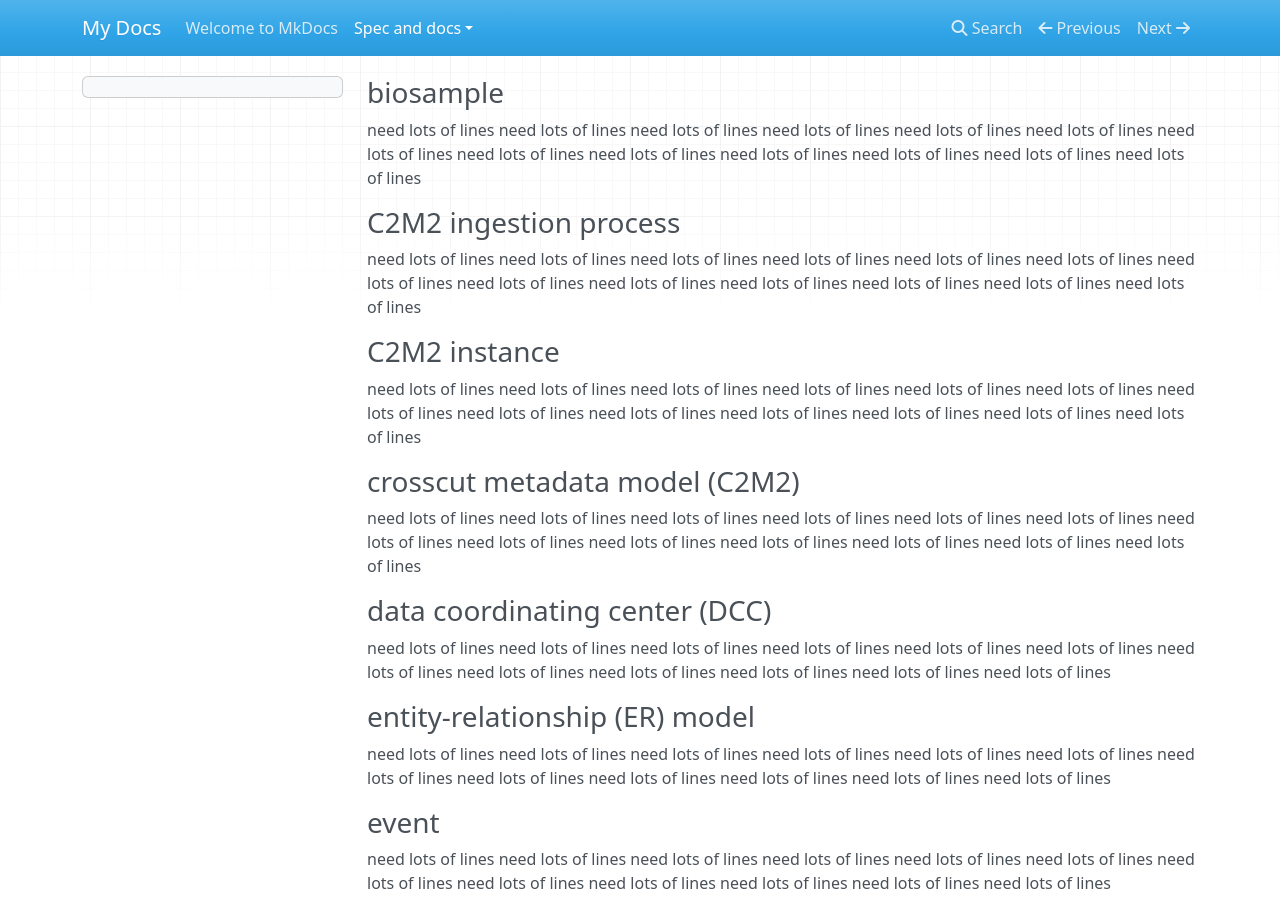
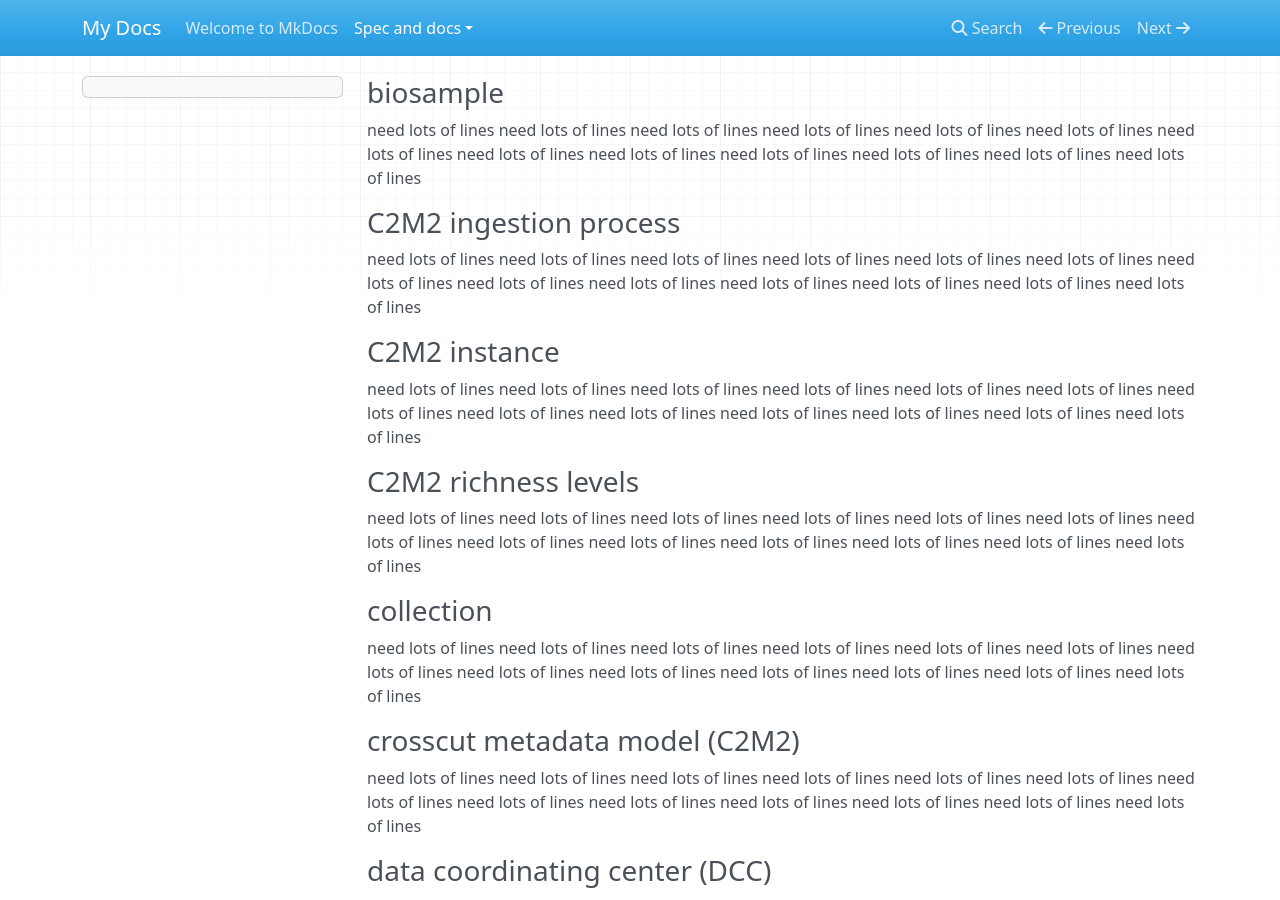
Before and after one commit to nih-cfde/published-documentation, an MkDocs documentation site: the page built from docs/spec-and-docs/CFDE-glossary.md, in a window 1280 px wide and 900 px high. Built offline with MkDocs 1.6.1, drawn with Linux system fonts in a browser that asks for light colours; nearby versions of some CDN libraries.

Commit message:
Listing and linking glossary terms

```diff
--- a/docs/spec-and-docs/CFDE-glossary.md
+++ b/docs/spec-and-docs/CFDE-glossary.md
@@ -30,8 +30,39 @@ need lots of lines
 need lots of lines
 need lots of lines
 
+### C2M2 instance
 
-### C2M2 instance
+need lots of lines
+need lots of lines
+need lots of lines
+need lots of lines
+need lots of lines
+need lots of lines
+need lots of lines
+need lots of lines
+need lots of lines
+need lots of lines
+need lots of lines
+need lots of lines
+need lots of lines
+
+### C2M2 richness levels
+
+need lots of lines
+need lots of lines
+need lots of lines
+need lots of lines
+need lots of lines
+need lots of lines
+need lots of lines
+need lots of lines
+need lots of lines
+need lots of lines
+need lots of lines
+need lots of lines
+need lots of lines
+
+### collection
 
 need lots of lines
 need lots of lines
```
Also changed, not shown: docs/spec-and-docs/C2M2-usage-guides-and-technical-documents/000-INTRODUCTION.md (+1 -1 lines).
